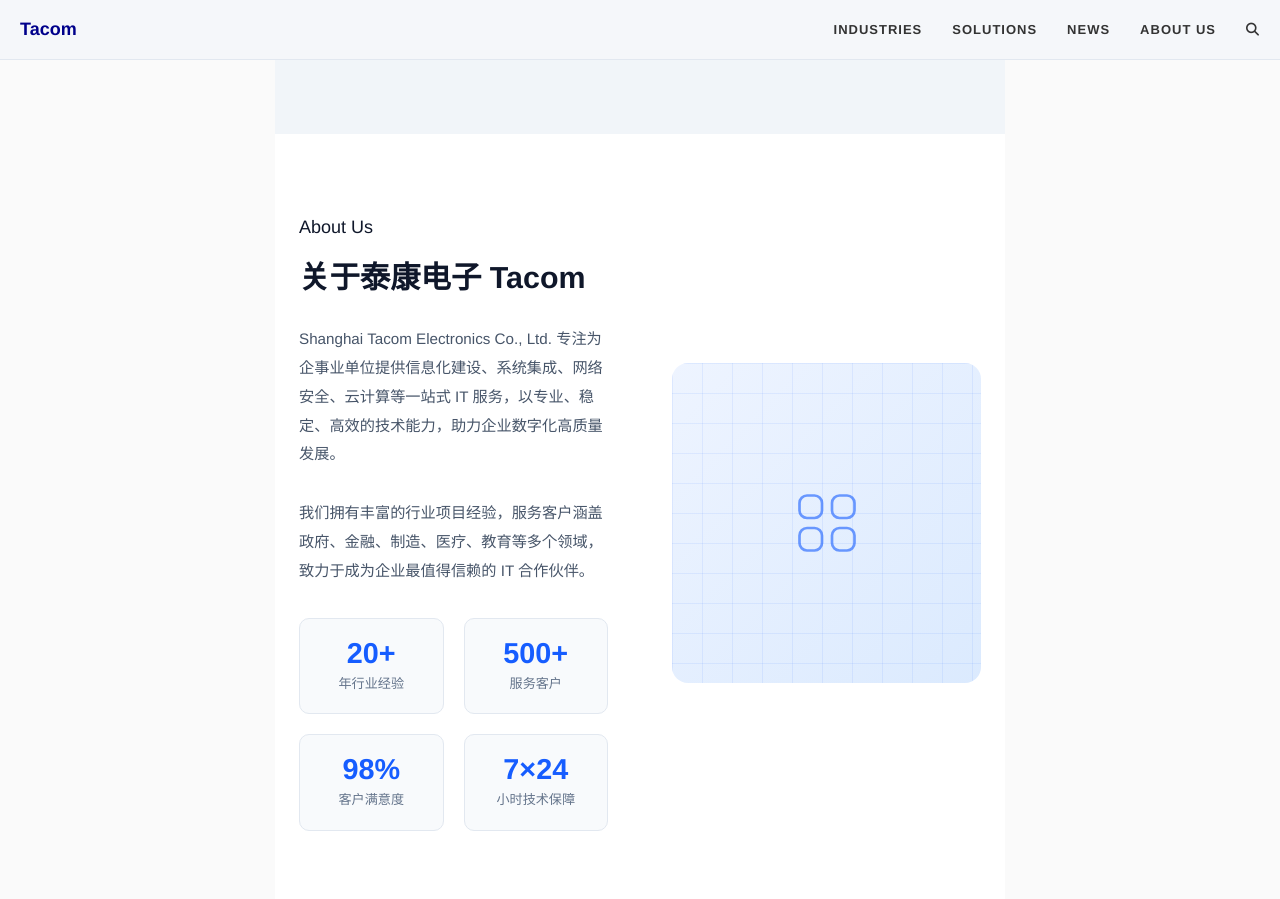
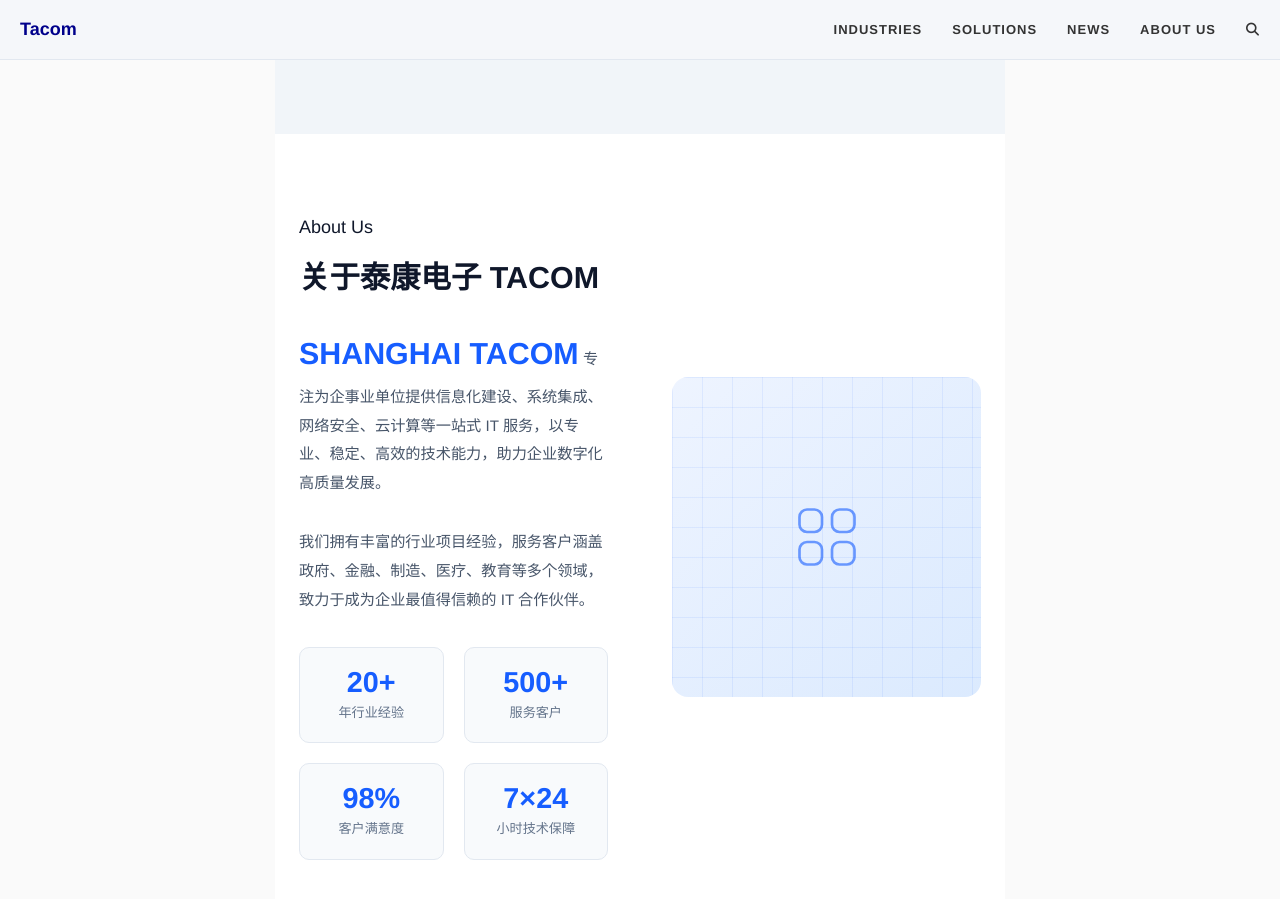
Before and after one commit to alextawang/alextawang.github.io, a Jekyll site: the page built from index.html, in a window 1280 px wide and 900 px high, scrolled down 3872 px. Built offline with Jekyll 4.4.1, drawn with Linux system fonts in a browser that asks for light colours; the list of posts is cut into pages by our own code; comment, search, counter and statistics services are not loaded; some of the changed text lies outside the part shown.

Commit message:
Rebrand to SHANGHAI TACOM and fix Solutions navigation link

```diff
--- a/_config.yml
+++ b/_config.yml
@@ -21,7 +21,7 @@
 
 navbar-links:
   Industries: "/#part1"
-  Solutions: "/#part2"
+  Solutions: "/#solutions"
   News: "/#part3"
   About us: "/about"
 
--- a/index.html
+++ b/index.html
@@ -666,7 +666,7 @@
 <!-- ===== HERO BANNER ===== -->
 <div class="tc-hero">
   <div class="tc-hero-inner">
-    <span class="tc-hero-tag">Shanghai Tacom Electronics Co., Ltd.</span>
+    <span class="tc-hero-tag" style="font-size: 1.2rem; font-weight: 700;">SHANGHAI TACOM</span>
     <h1>企业数字化转型<br><span>专业 IT 解决方案服务商</span></h1>
     <p class="tc-hero-desc">专注系统集成、网络安全、云计算与企业信息化服务，以专业技术赋能企业高质量发展。</p>
     <a href="#solutions" class="tc-btn-primary">了解解决方案</a>
@@ -675,6 +675,7 @@
 </div>
 
 <!-- ===== CORE BUSINESS ===== -->
+<div id="part2"></div>
 <div id="solutions" class="tc-section tc-section-white">
   <div class="tc-container">
     <div class="tc-section-header">
@@ -851,8 +852,9 @@
     <div class="tc-about-inner">
       <div class="tc-about-text">
         <span class="tc-subtitle-en" style="display:block;margin-bottom:8px;">About Us</span>
-        <h2>关于泰康电子 Tacom</h2>
-        <p>Shanghai Tacom Electronics Co., Ltd. 专注为企事业单位提供信息化建设、系统集成、网络安全、云计算等一站式 IT 服务，以专业、稳定、高效的技术能力，助力企业数字化高质量发展。</p>
+        <h2>关于泰康电子 TACOM</h2>
+        <p><span style="font-size: 2em; font-weight: bold; color: #165DFF;">SHANGHAI TACOM</span>
+          专注为企事业单位提供信息化建设、系统集成、网络安全、云计算等一站式 IT 服务，以专业、稳定、高效的技术能力，助力企业数字化高质量发展。</p>
         <p>我们拥有丰富的行业项目经验，服务客户涵盖政府、金融、制造、医疗、教育等多个领域，致力于成为企业最值得信赖的 IT 合作伙伴。</p>
         <div class="tc-about-stats">
           <div class="tc-stat">
@@ -919,12 +921,12 @@
       <h4>联系方式</h4>
       <ul class="tc-footer-contact">
         <li>📧 alexwang@shtacom.com</li>
-        <li>🏢 Shanghai Tacom Electronics Co., Ltd.</li>
+        <li>🏢 SHANGHAI TACOM</li>
       </ul>
     </div>
   </div>
   <div class="tc-footer-bottom">
-    <span>© Shanghai Tacom Electronics Co., Ltd. 版权所有</span>
+    <span>© SHANGHAI TACOM 版权所有</span>
     <span>专业 · 稳定 · 高效</span>
   </div>
 </div>
```
